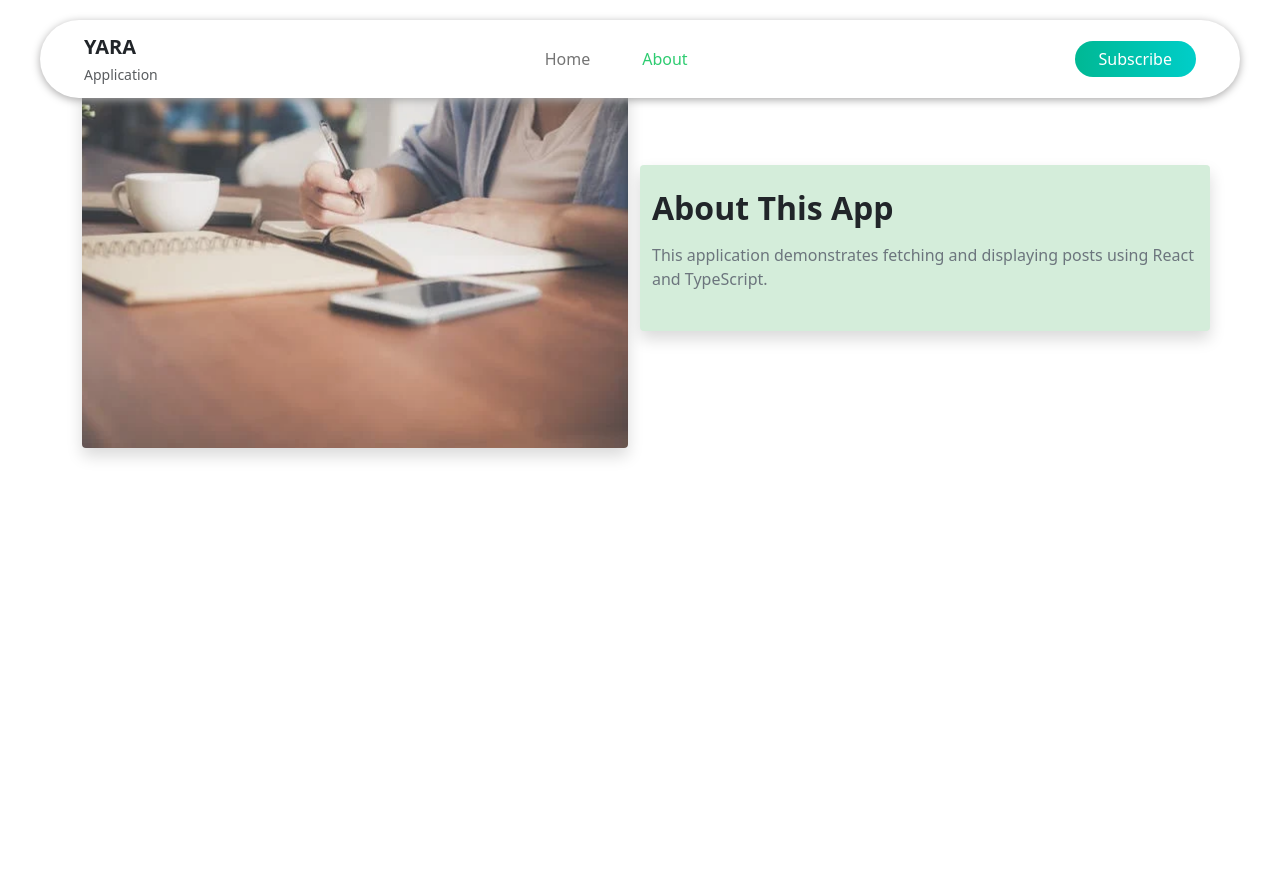
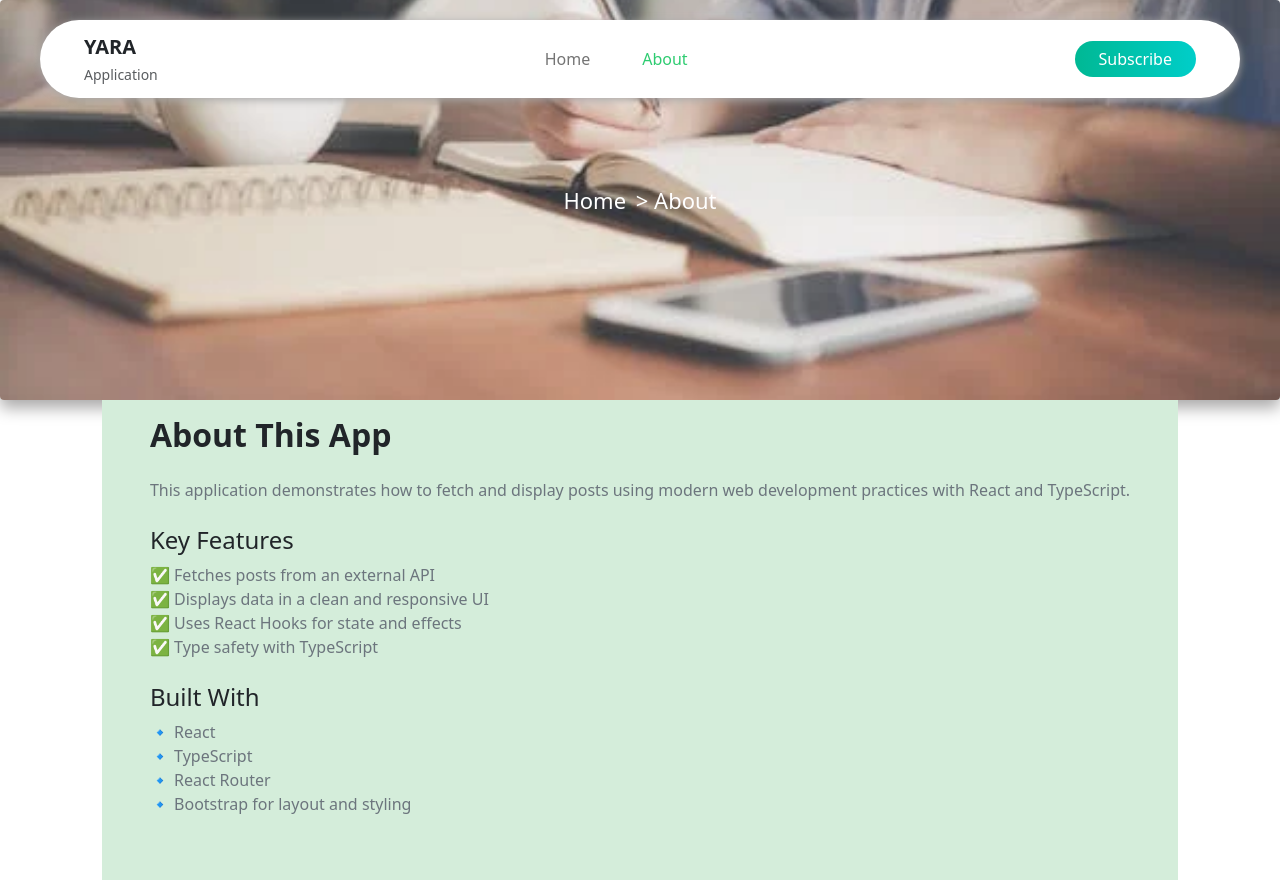
Before and after one commit to isharanilangani/yara_assignment, a React (Create React App) app in the folder frontend-project/: page /about in a window 1280 px wide. Before the commit the page ends 800 px from the top, so only its background shows below. Built offline with nearby package versions, Linux system fonts and the light colour scheme.

Commit message:
style(about): add style for about page

```diff
--- /dev/null
+++ b/frontend-project/src/components/AboutContent.tsx
@@ -0,0 +1,30 @@
+import React from "react";
+
+const AboutContent: React.FC = () => {
+  return (
+    <div className="bg-light-green pt-3 px-5 pb-5 mt-n3 position-relative z-1">
+      <h2 className="fw-bold text-dark mb-4">About This App</h2>
+      <p className="text-secondary mb-4">
+        This application demonstrates how to fetch and display posts using modern web development practices with React and TypeScript.
+      </p>
+
+      <h4 className="text-dark">Key Features</h4>
+      <ul className="list-unstyled text-secondary mb-4">
+        <li>✅ Fetches posts from an external API</li>
+        <li>✅ Displays data in a clean and responsive UI</li>
+        <li>✅ Uses React Hooks for state and effects</li>
+        <li>✅ Type safety with TypeScript</li>
+      </ul>
+
+      <h4 className="text-dark">Built With</h4>
+      <ul className="list-unstyled text-secondary">
+        <li>🔹 React</li>
+        <li>🔹 TypeScript</li>
+        <li>🔹 React Router</li>
+        <li>🔹 Bootstrap for layout and styling</li>
+      </ul>
+    </div>
+  );
+};
+
+export default AboutContent;
--- a/frontend-project/src/pages/About.tsx
+++ b/frontend-project/src/pages/About.tsx
@@ -1,21 +1,26 @@
+import React from "react";
+import AboutContent from "../components/AboutContent";
+import { Link } from "react-router-dom";
+import "../styles/global.css";
+
 const About: React.FC = () => {
   return (
-    <div className="container mt-5">
-      <div className="row align-items-center">
-        {/* Background image section */}
-        <div className="col-md-6 text-center mb-4 mb-md-0">
-            <div className="post-image w-100"></div>
-          </div>
-
-        {/* Text content section */}
-        <div className="col-md-6 post-details">
-          <h2 className="fw-bold text-dark">About This App</h2>
-          <p className="text-secondary mt-3">
-            This application demonstrates fetching and displaying posts using React and TypeScript.
-          </p>
+    <>
+      <div className="post-image position-relative">
+        <div className="header-navigation">
+          <Link to="/" className="home-link me-1">
+            <i className="bi bi-house-door" style={{ fontSize: "20px" }}></i>{" "}
+            Home
+          </Link>
+          <span className="text-white">&nbsp;&gt; About</span>
         </div>
       </div>
-    </div>
+
+      {/* Text content section */}
+      <div className="d-flex justify-content-center align-items-center">
+        <AboutContent />
+      </div>
+    </>
   );
 };
 
--- a/frontend-project/src/styles/global.css
+++ b/frontend-project/src/styles/global.css
@@ -111,14 +111,34 @@
   background-image: url('../assets/details.png');
   background-size: cover;
   background-position: center;
+  width: cover;
   height: 400px;
   border-radius: 0.25rem;
-  box-shadow: 0 0.5rem 1rem rgba(0, 0, 0, 0.15);
+  box-shadow: 0 0.5rem 1rem var(--shadow-color);
 }
 
-.post-details {
-  background-color: #d4edda; /* light green */
-  padding: 1.5rem; /* .p-4 */
-  border-radius: 0.25rem; /* .rounded */
-  box-shadow: 0 0.5rem 1rem rgba(0, 0, 0, 0.15); /* .shadow */
+.header-navigation {
+  position: absolute;
+  top: 0;
+  left: 0;
+  width: 100%;
+  height: 100%;
+  z-index: 2;
+
+  display: flex;
+  justify-content: center;
+  align-items: center;
+  font-size: 22px;
+  color: white;
 }
+
+.home-link {
+  text-decoration: none;
+  color: white;
+  display: flex;
+  align-items: center;
+}
+
+.home-link:hover {
+  color: #2ecc71;
+}
```
